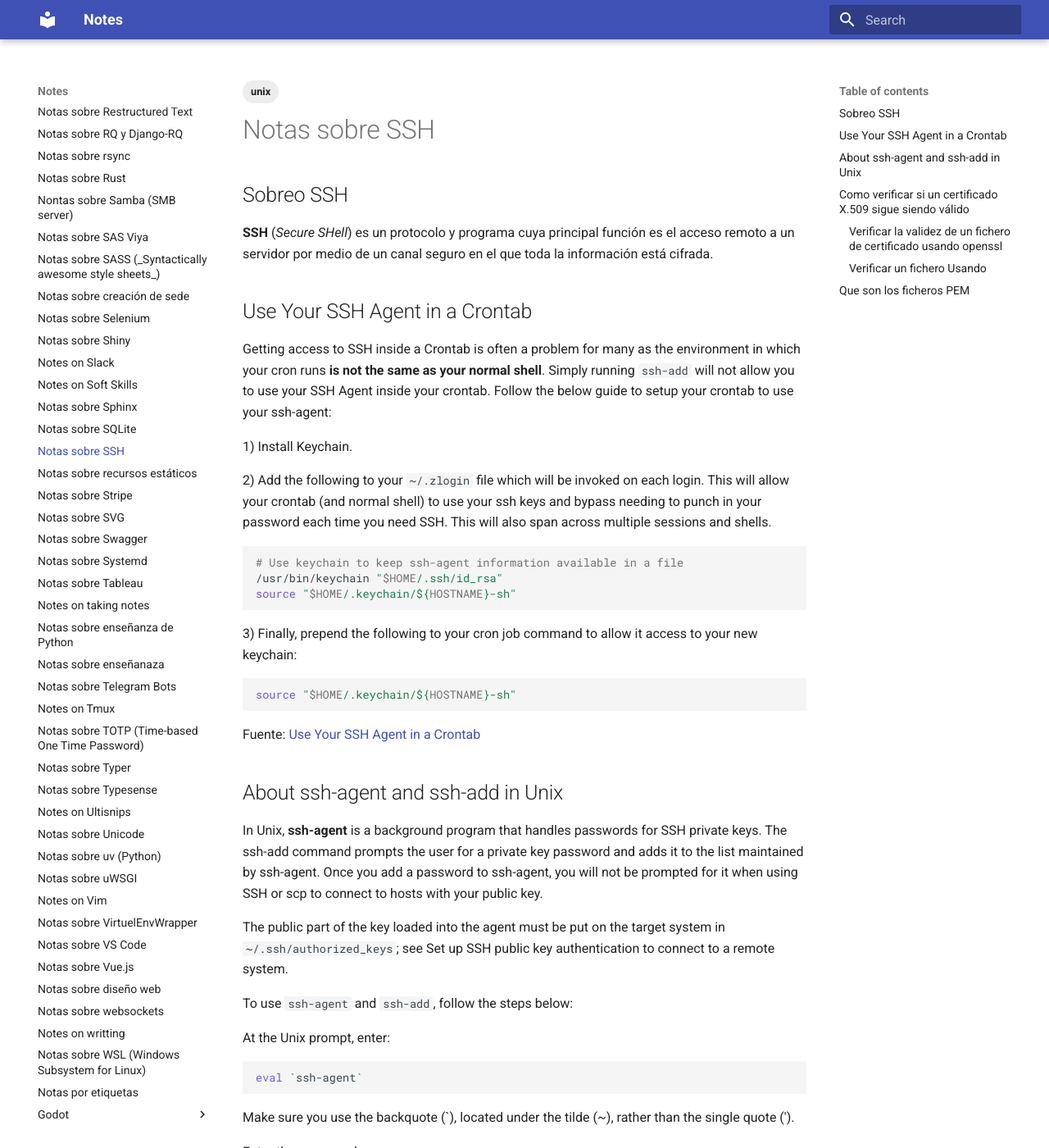
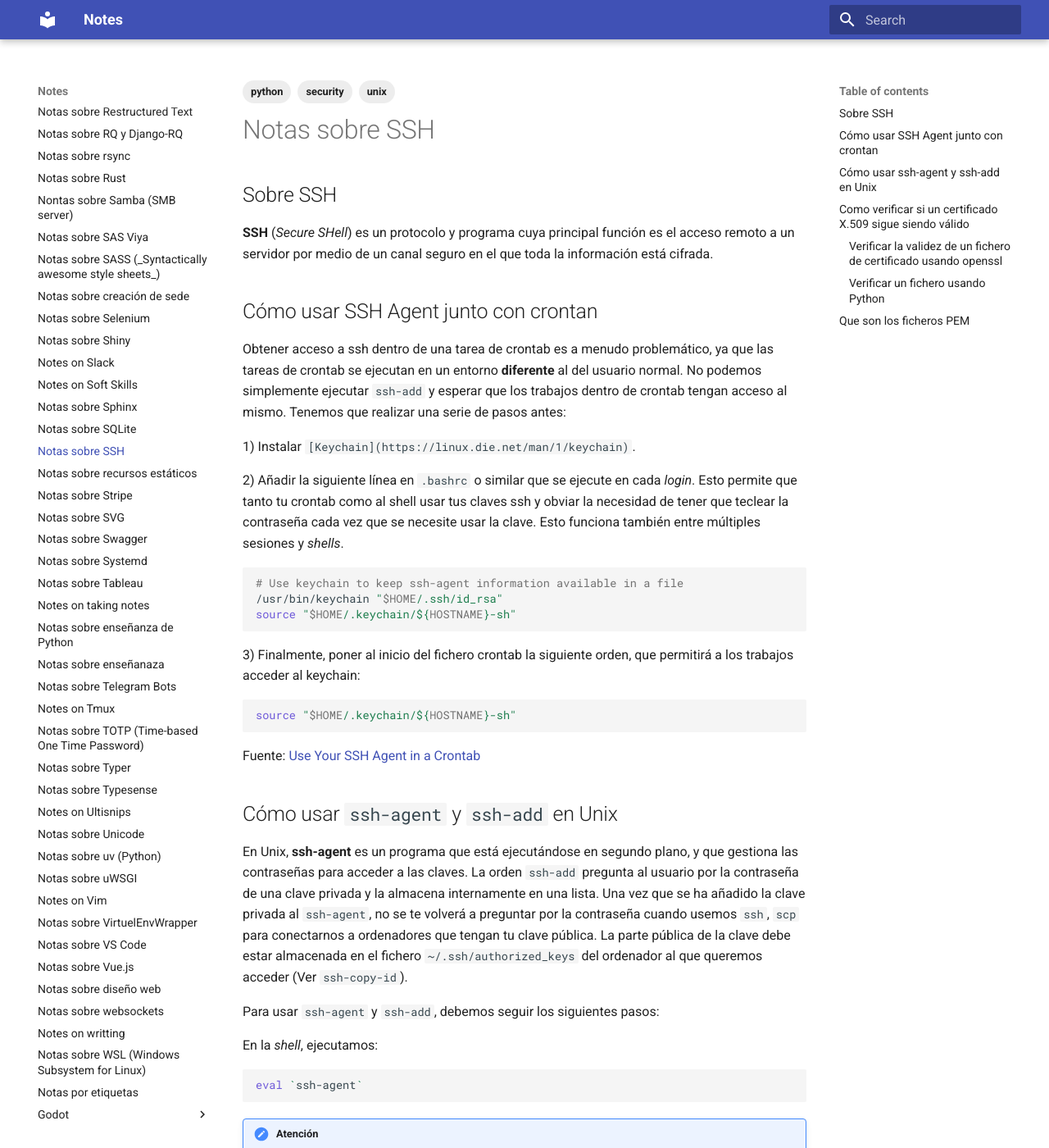
Before and after one commit to euribates/notes, an MkDocs documentation site: the page built from source/notes-on-ssh.md, in a window 1280 px wide and 1400 px high. Shown: the whole window at 82% size. Built offline with MkDocs 1.6.1 and Material for MkDocs 9.7.7, drawn with Linux system fonts in a browser that asks for light colours; formulas are drawn with MathJax 3; some of the changed text lies outside the part shown.

Commit message:
Mejoras en notas sobre sede y ssh

````diff
--- a/mkdocs.yml
+++ b/mkdocs.yml
@@ -8,7 +8,6 @@
     - table-reader
     - autolinks
     - tags:
-        tags_file: tags.md
 
 markdown_extensions:
     - toc
--- a/source/notes-on-ssh.md
+++ b/source/notes-on-ssh.md
@@ -2,29 +2,32 @@
 title: Notas sobre SSH
 tags:
   - unix
+  - python
+  - security
 ---
 
-## Sobreo SSH
+## Sobre SSH
 
 **SSH** (_Secure SHell_) es un protocolo y programa cuya principal
 función es el acceso remoto a un servidor por medio de un canal seguro
 en el que toda la información está cifrada.
 
 
-## Use Your SSH Agent in a Crontab
+## Cómo usar SSH Agent junto con crontan
 
-Getting access to SSH inside a Crontab is often a problem for many as
-the environment in which your cron runs **is not the same as your normal
-shell**. Simply running `ssh-add` will not allow you to use your SSH
-Agent inside your crontab. Follow the below guide to setup your crontab
-to use your ssh-agent:
+Obtener acceso a ssh dentro de una tarea de crontab es a menudo
+problemático, ya que las tareas de crontab se ejecutan en un entorno
+**diferente** al del usuario normal. No podemos simplemente ejecutar
+`ssh-add` y esperar que los trabajos dentro de crontab tengan acceso al
+mismo. Tenemos que realizar una serie de pasos antes:
 
-1) Install Keychain.
+1) Instalar `[Keychain](https://linux.die.net/man/1/keychain)`.
 
-2) Add the following to your `~/.zlogin` file which will be invoked on
-each login. This will allow your crontab (and normal shell) to use your
-ssh keys and bypass needing to punch in your password each time you need
-SSH. This will also span across multiple sessions and shells.
+2) Añadir la siguiente línea en `.bashrc` o similar que
+se ejecute en cada _login_. Esto permite que tanto tu crontab
+como al shell usar tus claves ssh y obviar la necesidad de
+tener que teclear la contraseña cada vez que se necesite usar
+la clave. Esto funciona también entre múltiples sesiones y _shells_.
 
 ```shell
 # Use keychain to keep ssh-agent information available in a file
@@ -32,8 +35,8 @@
 source "$HOME/.keychain/${HOSTNAME}-sh"
 ```
 
-3) Finally, prepend the following to your cron job command to allow it
-access to your new keychain:
+3) Finalmente, poner al inicio del fichero crontab la siguiente orden, que
+permitirá a los trabajos acceder al keychain:
 
 ```bash
 source "$HOME/.keychain/${HOSTNAME}-sh"
@@ -42,45 +45,48 @@
 Fuente: [Use Your SSH Agent in a Crontab](https://gist.github.com/Justintime50/297d0d36da40834b037a65998d2149ca)
 
 
-## About ssh-agent and ssh-add in Unix
+## Cómo usar `ssh-agent` y `ssh-add` en Unix
 
-In Unix, **ssh-agent** is a background program that handles passwords
-for SSH private keys. The ssh-add command prompts the user for a private
-key password and adds it to the list maintained by ssh-agent. Once you
-add a password to ssh-agent, you will not be prompted for it when using
-SSH or scp to connect to hosts with your public key.
+En Unix, **ssh-agent**  es un programa que está ejecutándose en segundo
+plano, y que gestiona las contraseñas para acceder a las claves. La
+orden `ssh-add` pregunta al usuario por la contraseña de una clave
+privada y la almacena internamente en una lista. Una vez que se ha
+añadido la clave privada al `ssh-agent`, no se te volverá a preguntar
+por la contraseña cuando usemos `ssh`, `scp` para conectarnos a
+ordenadores que tengan tu clave pública.  La parte pública de la clave
+debe estar almacenada en el fichero `~/.ssh/authorized_keys` del
+ordenador al que queremos acceder (Ver `ssh-copy-id`).
 
-The public part of the key loaded into the agent must be put on the
-target system in `~/.ssh/authorized_keys`; see Set up SSH public key
-authentication to connect to a remote system.
+Para usar `ssh-agent` y `ssh-add`, debemos seguir los siguientes pasos:
 
-To use `ssh-agent` and `ssh-add`, follow the steps below:
-
-At the Unix prompt, enter:
+En la _shell_, ejecutamos:
 
 ```shell
 eval `ssh-agent`
 ```
 
-Make sure you use the backquote (`), located under the tilde (~), rather
-than the single quote (').
+!!! Note "Atención"
+    Hay que tener cuidado de usar las comillas simples invertidas
+    (`backquote`) (`), no las comillas simples normales (').
 
-Enter the command:
+Con el agente ya ejecutándose en segundo plano, damos la orden:
 
 ```shell
 ssh-add
 ```
 
-Enter your private key password.
-When you log out, enter the command:
+Que nos preguntará por la contraseña de la clave privada.
+
+Por seguridad, al salir de la sesión, se debería ejecutar:
 
 ```shell
 kill $SSH_AGENT_PID
 ```
 
-To run this command automatically when you log out, place it in your
-`.logout` file (if you are using csh or tcsh) or your `.bash_logout` file
-(if you are using bash).
+Para ejecutar esta orden de forma automática cuando nos desconectamos de
+la sesión (_log out_), podemos ponerla en el fichero `.logout` (Si
+estamos usando `csh` o `tcsh`) o en el fichero `.bash_logout` si estamos
+usando `bash`.
 
 Fuente: [Indiana University - About ssh-agent and ssh-add in Unix](https://kb.iu.edu/d/aeww)
 
@@ -121,14 +127,14 @@
 Certificate will expire
 ```
 
-El valor $7862400$ viende de 91 días:
+El valor $7862400$ viene de 91 días:
 
 $$ 91 \times 24 \times 60 \times 60 =  7862400 $$
 
 El significado del número $252288000$ se deja como ejercicio para el lector.
 
 
-#### Verificar un fichero Usando
+#### Verificar un fichero usando Python
 
 Para verificar las fechas de validez de un certificado x509 tienes
 que instalar la librería [cryptography](https://cryptography.io/en/latest/):
````
Also changed, not shown: source/notes-on-sede.md (+102 -177 lines).
